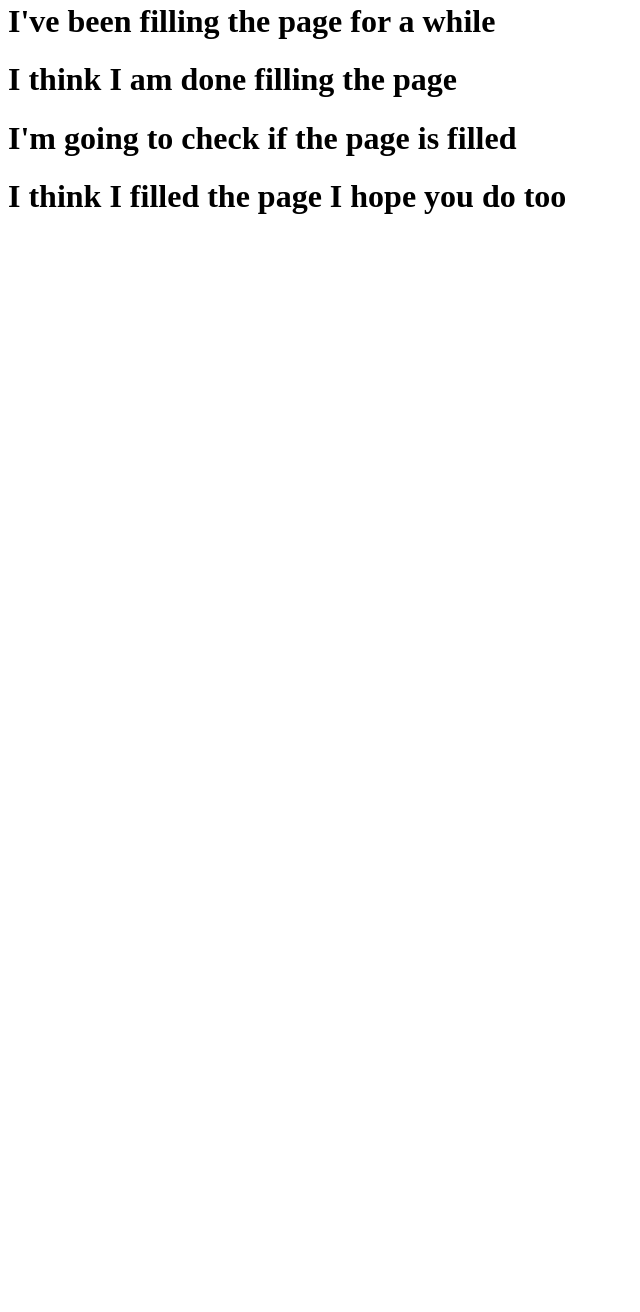
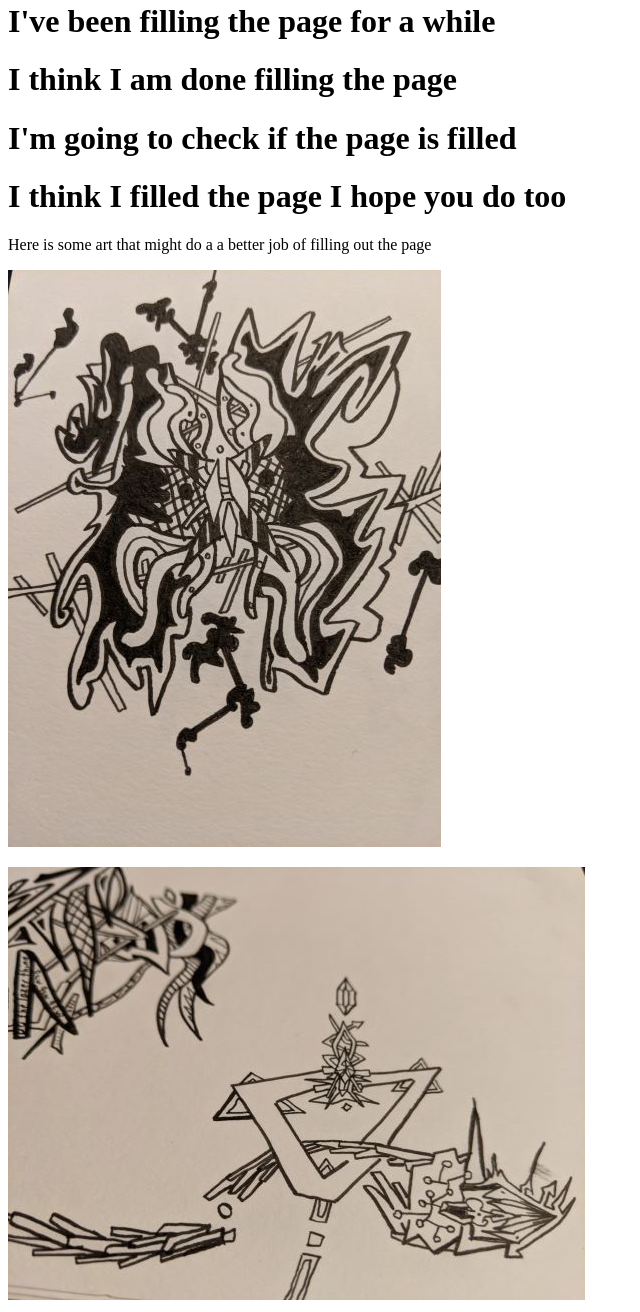
Before and after one commit to reygutierrez11/PrjktOne, a plain HTML site: page Smallest_to_Largest.html in a window 1280 px wide. Shown: the part 1148-2460 px from the top of the page, without its empty margins (0-640 px from the left). Before the commit the page ends 1384 px from the top, so only its background shows below. Drawn offline with Linux system fonts and the light colour scheme.

Commit message:
Pictures
Added some more content, some art stuff

```diff
--- a/Smallest_to_Largest.html
+++ b/Smallest_to_Largest.html
@@ -54,6 +54,10 @@
         <h1>I'm going to check if the page is filled</h1>
         <h1>I think I filled the page I hope you do too</h1>
 
+        <p>Here is some art that might do a a better job of filling out the page</p>
+        <img src="Butterfly.jpg" alt="Sideways butterfly">
+        <p> </p>
+        <img src="notButterfly.jpg" alt="Not a Sideways butterfly">
 
     </body>
 </html>
```
